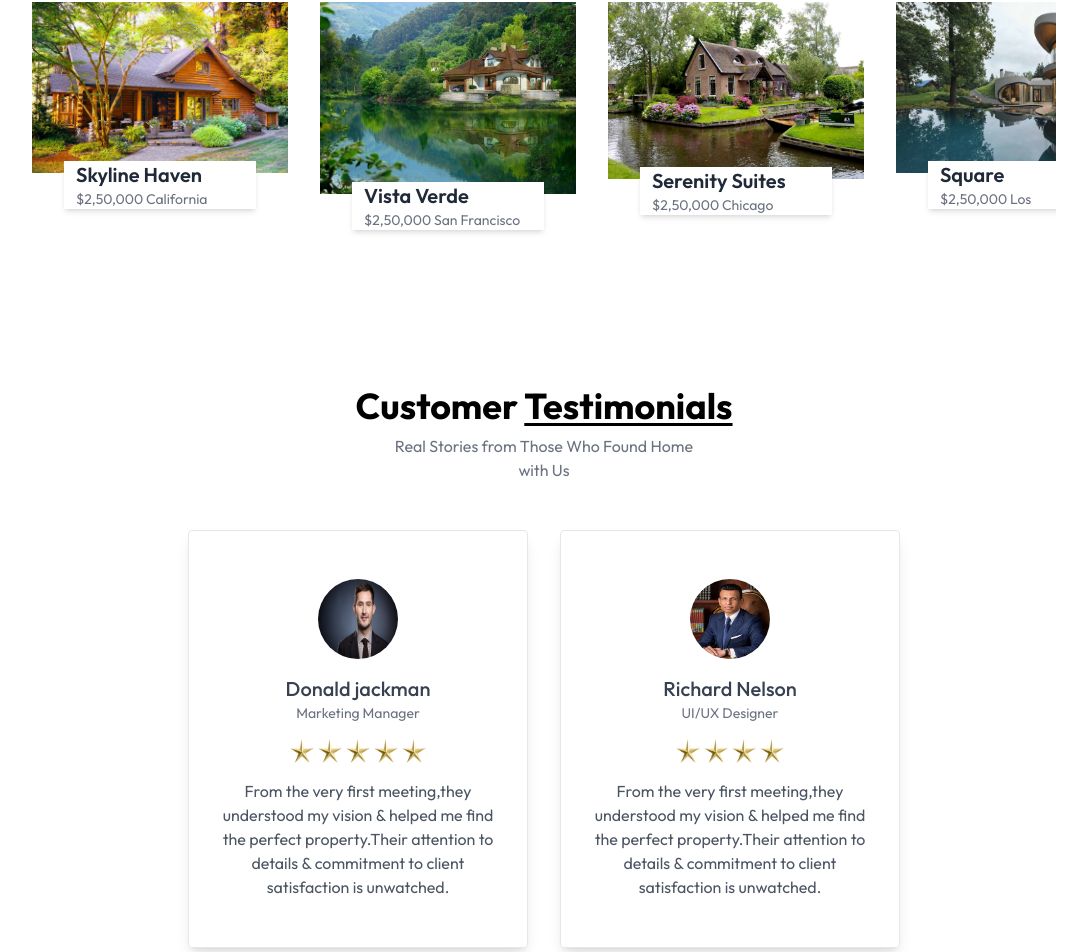
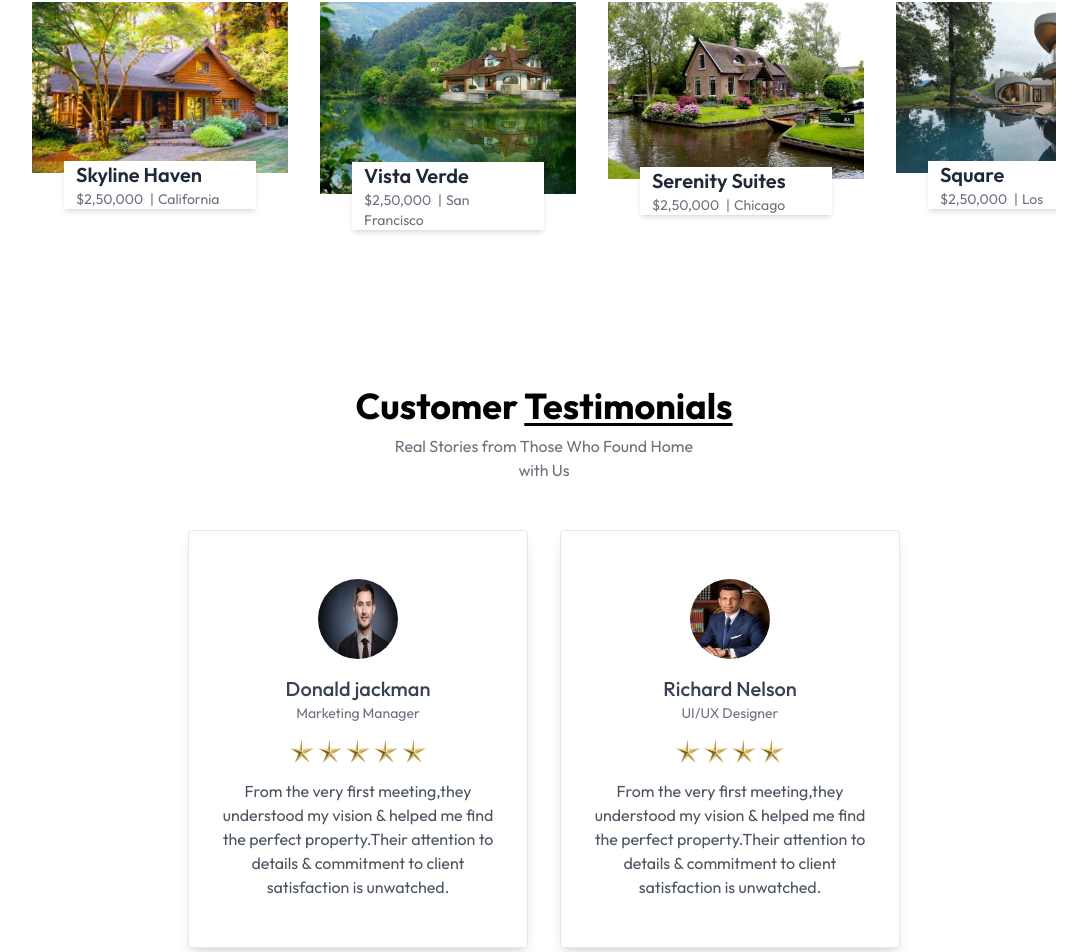
Before and after one commit to Divyadharshana5/Real_Estate, a React (Vite) app in the folder Real_estate/: page / in a window 1280 px wide. Shown: the part 1742-2694 px from the top of the page, without its empty margins (96-1183 px from the left). Built offline with nearby package versions, Linux system fonts and the light colour scheme.

Commit message:
update Projects.jsx

```diff
--- a/Real_estate/src/Components/Projects.jsx
+++ b/Real_estate/src/Components/Projects.jsx
@@ -85,7 +85,8 @@ const Projects = () => {
                     {project.title}
                   </h2>
                   <p className="text-gray-500 text-sm">
-                    {project.price} <span>{project.location}</span>
+                    {project.price} <span className="px-1">|</span>
+                    {project.location}
                   </p>
                 </div>
               </div>
```
